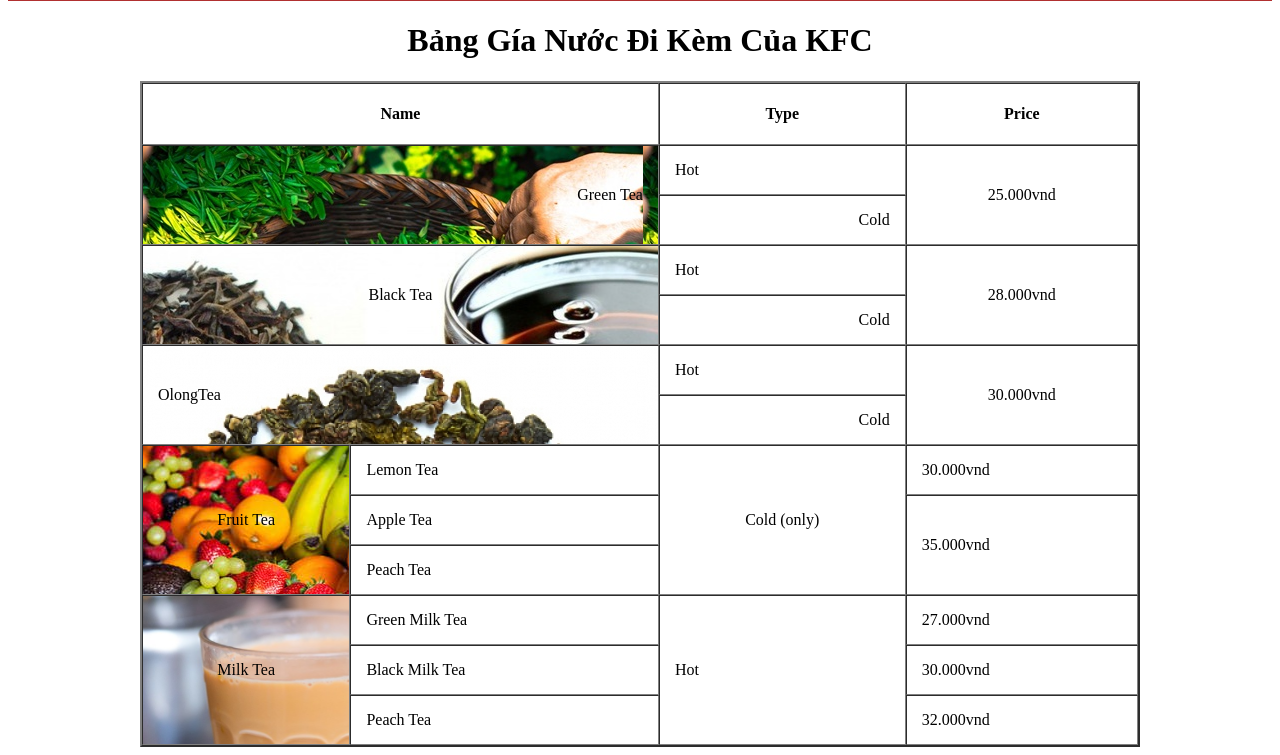
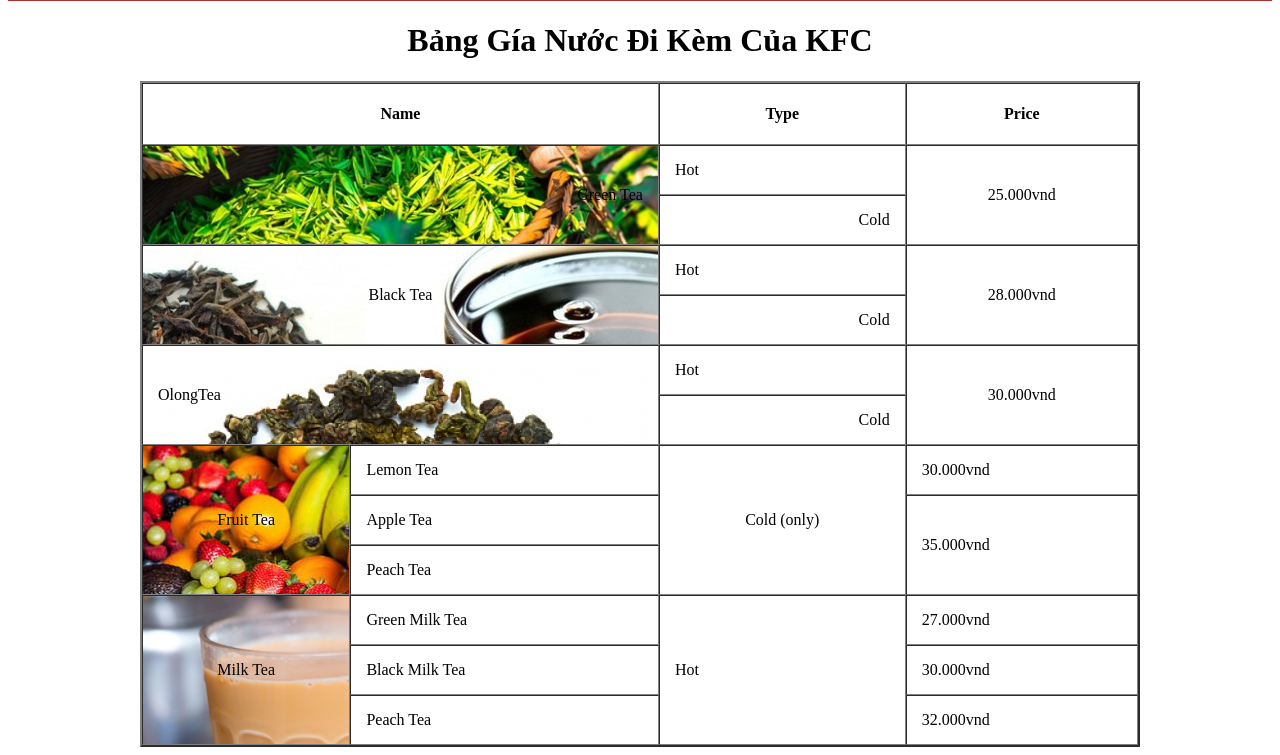
Before and after one commit to dathoang9797/KFClayout, a plain HTML site: page index.html in a window 1280 px wide. Shown: the part 1763-2518 px from the top of the page. Drawn offline with Linux system fonts and the light colour scheme.

Commit message:
Update index.html

```diff
--- a/index.html
+++ b/index.html
@@ -51,7 +51,9 @@
       </tr>
       <!-- Header -->
       <tr>
-        <td rowspan="2" colspan="2" style="background-image: url(./img/greentea.jpg)" align="right">Green Tea</td>
+        <td rowspan="2" colspan="2" style="background-image: url(./img/greentea.jpg);
+    background-size: cover;
+    background-position: center;" align="right">Green Tea</td>
         <td>Hot</td>
         <td rowspan="2" align="center">25.000vnd</td>
       </tr>
```
